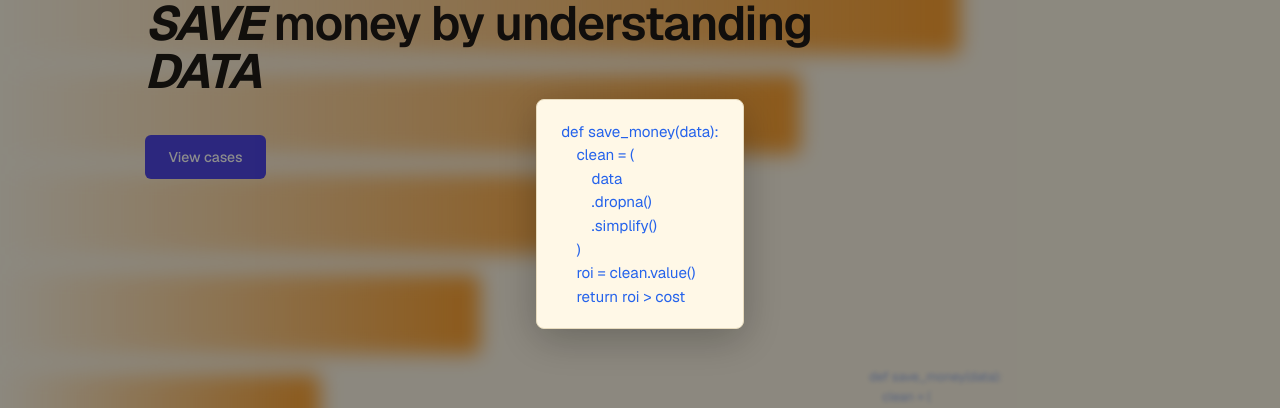
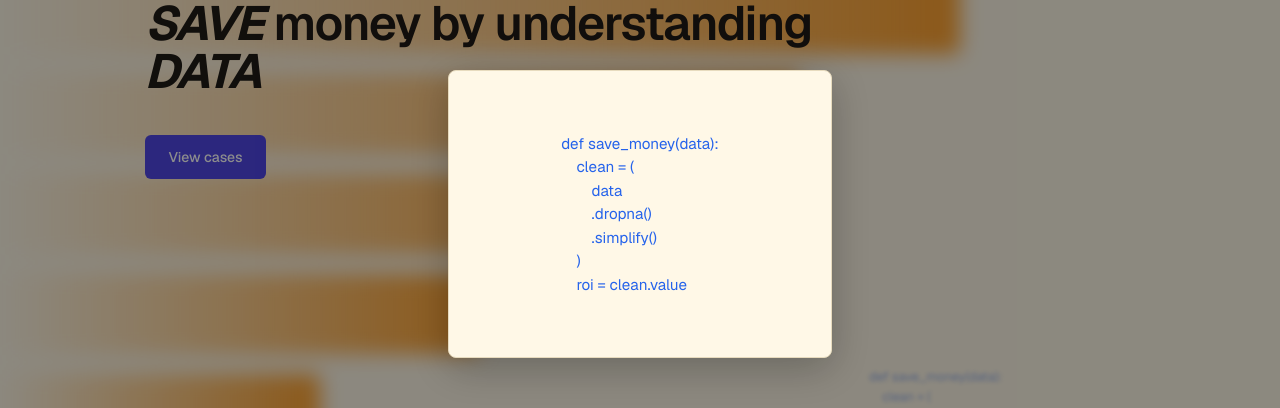
Before and after one commit to rusloc/vosk.dev, a Next.js app: page / in a window 1280 px wide. Both pictures are taken after a click on the button "Show the code clearly". Shown: the part 186-594 px from the top of the page. Built offline with nearby package versions, Linux system fonts and the light colour scheme; no server answers.

Commit message:
fix(code-typer): freeze popup text on click; fixed popup size

```diff
--- a/src/components/code-typer.module.css
+++ b/src/components/code-typer.module.css
@@ -103,12 +103,19 @@
 }
 
 .dialog {
+  /* Fixed size — never shrinks/grows with the code length. Sized to hold the
+     tallest snippet (9 lines × 28 cols) with a little breathing room. */
+  box-sizing: border-box;
+  width: 24rem;
+  height: 18rem;
+  display: flex;
+  align-items: center;
+  justify-content: center;
   background: var(--background);
   border: 1px solid var(--border);
   border-radius: 8px;
   box-shadow: 0 10px 40px rgba(0, 0, 0, 0.25);
   padding: 1.25rem 1.5rem;
-  max-width: min(90vw, 24rem);
 }
 
 .dialogCode {
@@ -118,5 +125,4 @@
   line-height: 1.55;
   color: #2563eb;
   white-space: pre;
-  overflow-x: auto;
 }
--- a/src/components/code-typer.tsx
+++ b/src/components/code-typer.tsx
@@ -109,6 +109,8 @@ const GAP_MS = 500; // pause before the next snippet
 export function CodeTyper() {
   const [text, setText] = useState("");
   const [open, setOpen] = useState(false);
+  // Frozen copy of the code as it was at the moment the popup was opened.
+  const [snapshot, setSnapshot] = useState("");
 
   useEffect(() => {
     // Honor reduced-motion: show one static snippet, no typing loop.
@@ -175,7 +177,10 @@ export function CodeTyper() {
         type="button"
         aria-label="Show the code clearly"
         className={styles.hit}
-        onClick={() => setOpen(true)}
+        onClick={() => {
+          setSnapshot(text);
+          setOpen(true);
+        }}
       />
 
       {open && (
@@ -186,10 +191,7 @@ export function CodeTyper() {
           onClick={() => setOpen(false)}
         >
           <div className={styles.dialog} onClick={(e) => e.stopPropagation()}>
-            <pre className={styles.dialogCode}>
-              {text}
-              <span className={styles.caret} />
-            </pre>
+            <pre className={styles.dialogCode}>{snapshot}</pre>
           </div>
         </div>
       )}
```
